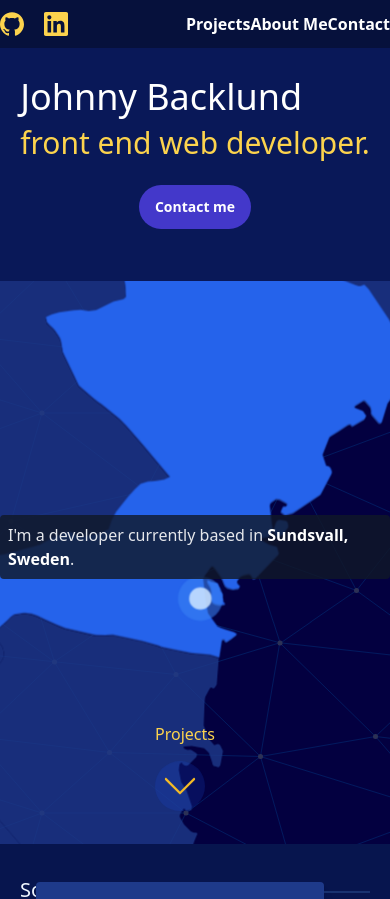
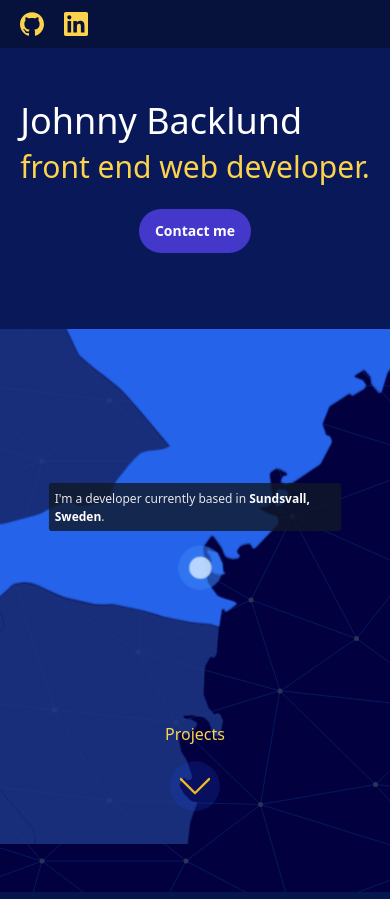
Before and after one commit to johnnydevster/portfolio, a React (Create React App) app: page / in a window 390 px wide. Shown: the top 899 px of the page. Built offline with nearby package versions, Linux system fonts and the light colour scheme.

Commit message:
Fixed issues on mobile, started on mobile nav

```diff
--- a/src/App.js
+++ b/src/App.js
@@ -92,7 +92,7 @@ function App() {
           {(state) => <ContactFormPopup state={state} />}
         </Transition>
         <div className="h-full md:h-full md:flex items-center">
-          <div className="introframe bg-opacity-50 h-1/3 md:h-full relative md:w-2/5  pt-12 flex items-center">
+          <div className="introframe bg-opacity-50 h-1/3 md:h-full relative md:w-2/5 mt-12 flex items-center">
             <div className="text-white w-22 mx-auto p-4 flex flex-col">
               <h1 className="mb-2 text-4xl sm:text-6xl">Johnny Backlund</h1>
               <h1 className="text-3xl sm:text-4xl xl:text-right">
@@ -109,7 +109,7 @@ function App() {
               </button>
             </div>
           </div>
-          <div className="relative h-2/3 md:h-full md:w-3/5 text-white pt-12 flex items-center">
+          <div className="-mt-12 z-0 relative h-2/3 md:h-full md:w-3/5 text-white pt-12 flex items-center">
             <SwedenAnimation
               fireAnimation={fireAnimation}
               setShowIntroOverlay={setShowIntroOverlay}
@@ -117,7 +117,7 @@ function App() {
             <div
               className={`${
                 showIntroOverlay ? "opacity-100" : "opacity-0"
-              } transition-all ease-in-out duration-500 relative bottom-10 introoverlay mx-auto text-gray-200 bg-gray-900 p-2 bg-opacity-80 rounded`}
+              } transition-all ease-in-out duration-500 relative bottom-20 introoverlay mx-auto text-gray-200 bg-gray-900 p-2 bg-opacity-80 rounded transform scale-75 sm:scale-100`}
             >
               <p>
                 I'm a developer currently based in{" "}
@@ -132,8 +132,10 @@ function App() {
             onClick={scrollToProjects}
             className="absolute text-yellow-500 bottom-6 left-0 right-0 mx-auto w-20"
           >
-            <h1 className="text-yellow-300 relative -top-6">Projects</h1>
-            <ArrowDown className="transition-all duration-400 ease-in-out bg-blue-700 bg-opacity-20 hover:bg-opacity-60 rounded-full p-2 fill-current text-yellow-400 cursor-pointer animate-bounce" />
+            <h1 className="text-yellow-300 text-center relative -top-6">
+              Projects
+            </h1>
+            <ArrowDown className="transition-all mx-auto duration-400 ease-in-out bg-blue-700 bg-opacity-20 hover:bg-opacity-60 rounded-full p-2 fill-current text-yellow-400 cursor-pointer animate-bounce" />
           </div>
         </div>
 
--- a/src/Main.js
+++ b/src/Main.js
@@ -44,7 +44,7 @@ function Main(props) {
         } h-12 fixed flex items-center`}
       >
         <div className="flex w-full justify-between fill-current text-yellow-300">
-          <div className="flex items-center">
+          <div className="ml-5 flex items-center">
             <a
               href="https://github.com/johnnydevster"
               target="_blank"
@@ -63,26 +63,28 @@ function Main(props) {
             </a>
           </div>
           <nav>
-            <ul className="flex text-base text-white font-semibold justify-between">
+            {/*Medium size or larger navbar */}
+            <ul className="text-lg w-80 transition-all transform translate-x-full md:-translate-x-48 flex text-base text-white font-semibold justify-between">
               <li
                 onClick={scrollToProjects}
-                className="transition-all duration-100 ease-in-out cursor-pointer hover:bg-blue-900 py-1 rounded"
+                className="transition-all duration-100 ease-in-out cursor-pointer hover:bg-blue-900 py-1 px-2 rounded"
               >
                 Projects
               </li>
               <li
                 onClick={scrollToAboutMe}
-                className="transition-all duration-100 ease-in-out cursor-pointer hover:bg-blue-900 py-1 rounded"
+                className="transition-all duration-100 ease-in-out cursor-pointer hover:bg-blue-900 py-1 px-2 rounded"
               >
                 About Me
               </li>
               <li
                 onClick={scrollToContact}
-                className="transition-all duration-100 ease-in-out cursor-pointer hover:bg-blue-900 py-1 rounded"
+                className="transition-all duration-100 ease-in-out cursor-pointer hover:bg-blue-900 py-1 px-2 rounded"
               >
                 Contact
               </li>
             </ul>
+            {/*Mobile friendly navbar */}
           </nav>
         </div>
       </header>
--- a/src/index.css
+++ b/src/index.css
@@ -11,6 +11,7 @@
 
   .introframe {
     background-color: #091858;
+    z-index: 500;
   }
 
   @keyframes movebackground {
@@ -125,10 +126,10 @@
     }
     80% {
       transform: scale(7);
-      transform: scale(7) translate(3%, -4%);
+      transform: scale(7) translate(3%, -5%);
     }
     100% {
-      transform: scale(7) translate(3%, -4%);
+      transform: scale(7) translate(3%, -5%);
     }
   }
 
@@ -193,3 +194,11 @@
     }
   }
 }
+
+.h-screen {
+  @supports (-webkit-appearance: none) {
+    .os-android & {
+      min-height: calc(100vh - 56px);
+    }
+  }
+}
--- a/src/static/icons.js
+++ b/src/static/icons.js
@@ -175,6 +175,24 @@ function RadarIcon(props) {
   );
 }
 
+function Hamburger(props) {
+  return (
+    <svg
+      className={props.className}
+      viewBox="0 0 24 24"
+      fill="none"
+      stroke="currentColor"
+      stroke-width="2"
+      stroke-linecap="round"
+      stroke-linejoin="round"
+    >
+      <line x1="3" y1="12" x2="21" y2="12"></line>
+      <line x1="3" y1="6" x2="21" y2="6"></line>
+      <line x1="3" y1="18" x2="21" y2="18"></line>
+    </svg>
+  );
+}
+
 export {
   ArrowDown,
   GitHub,
@@ -187,4 +205,5 @@ export {
   Västernorrland,
   Sweden,
   RadarIcon,
+  Hamburger,
 };
```
Also changed, not shown: src/static/hamburger.svg (added).
